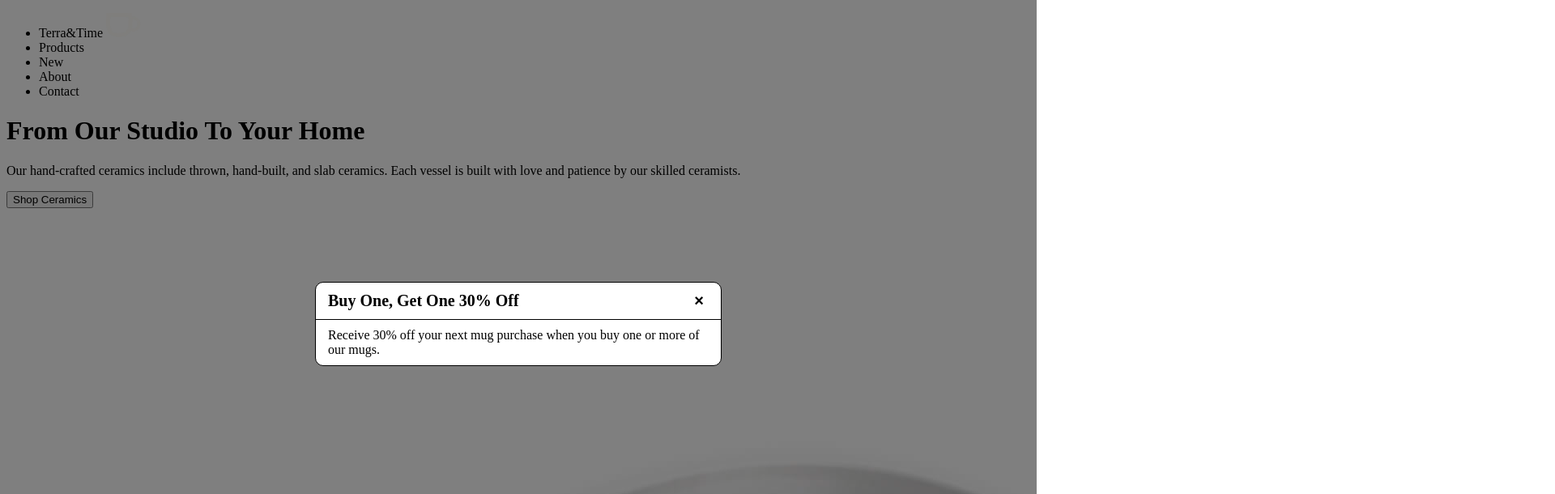
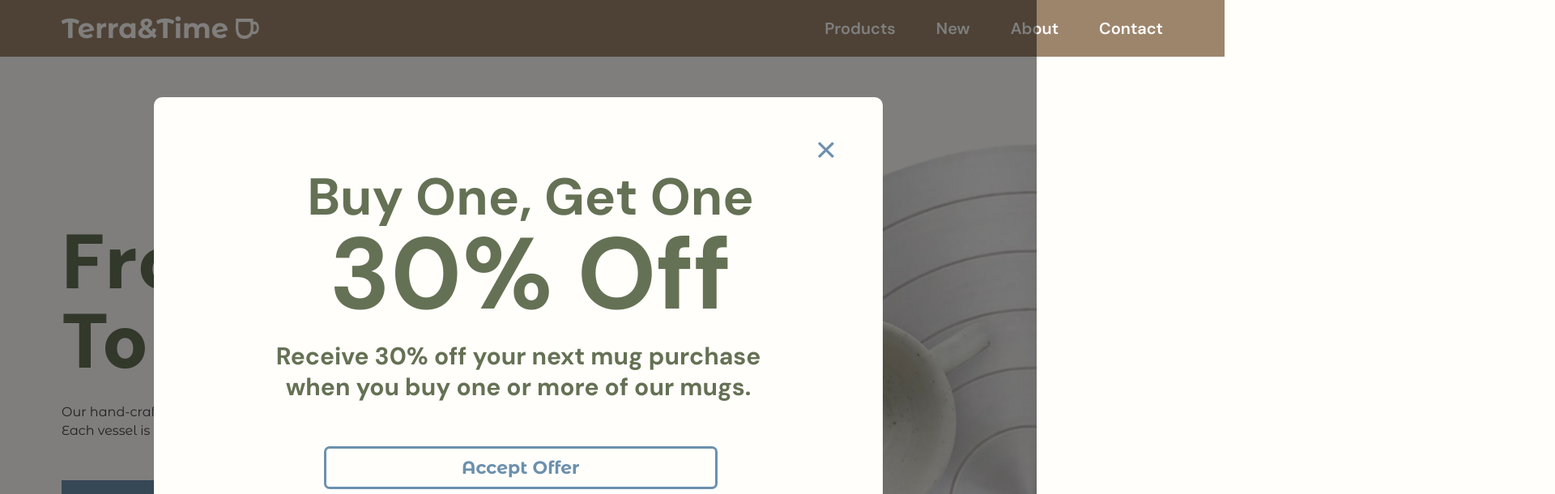
Before and after one commit to hannah-designs/IxD-Ceramic-Hero, a plain HTML site: page index.html in a window 1280 px wide. Both pictures are taken after a click on the button "Shop Ceramics". Shown: the top 610 px of the page at 81% size, 1920 px wide, since content can reach past the window. Drawn offline with Linux system fonts and the light colour scheme.

Commit message:
added all css

```diff
--- a/index.html
+++ b/index.html
@@ -8,36 +8,42 @@
 <body>
     <header>
       <nav>
-        <ul>
-            <li>
+        <div class="nav">
+            <div class="nav-logo">
                 Terra&Time
-                <img src="images/ceramic_mug_logo.jpg">
-            </li>
+                <img src="images/mug-logo.png">
+            </div>
             <div class="side-nav">
-            <li>Products</li>
-            <li>New</li>
-            <li>About</li>
-            <li>Contact</li>
+            <a href="#">Products</a>
+            <a href="#">New</a>
+            <a href="#">About</a>
+            <a href="#">Contact</a>
             </div>
-        </ul>
+        </div>
       </nav>
     </header>
     <main>
-    <h1>From Our Studio To Your Home</h1>
-        <p>Our hand-crafted ceramics include thrown, hand-built, and slab ceramics. Each vessel is built with love and patience by our skilled ceramists.</p>
-    <button data-modal-target="#modal"> Shop Ceramics </button>
-    <div class="hero-image">
-        <img src="images/ceramic_wheel_bowls_sm.jpg" />
-    </div>
+      <div class="hero-main">
+        <div class="hero-text">
+          <h1>From Our Studio </h1>
+          <h1>To Your Home</h1>
+            <p>Our hand-crafted ceramics include thrown, hand-built, and slab ceramics. <br> Each vessel is built with love and patience by our skilled ceramists.</p>
+          <button data-modal-target="#modal"> Shop Ceramics </button>
+          <div class="wrapper-wheel"> <img src="images/ceramic_wheel_bowls_sm.png" /> </div>
+        </div>
+      </div>
     <div class="modal" id="modal">
         <div class="modal-header">
-          <div class="title">Buy One, Get One <strong>30% Off</strong></div>
+          <div class="title">Buy One, Get One <br/> <strong>30% Off</strong></div>
           <button data-close-button class="close-button">&times;</button>
         </div>
         <div class="modal-body">
           Receive 30% off your next mug purchase when you buy one or more of our mugs.
         </div>
-      </div>
+        <div class="modal-button">
+          <button class="accept-button"> Accept Offer </button>
+        </div>
+    </div>
       <div id="overlay"> </div>
       <script src="script.js"></script>
      </main>
--- /dev/null
+++ b/reset.css
@@ -0,0 +1,48 @@
+/* http://meyerweb.com/eric/tools/css/reset/
+   v2.0 | 20110126
+   License: none (public domain)
+*/
+
+html, body, div, span, applet, object, iframe,
+h1, h2, h3, h4, h5, h6, p, blockquote, pre,
+a, abbr, acronym, address, big, cite, code,
+del, dfn, em, img, ins, kbd, q, s, samp,
+small, strike, strong, sub, sup, tt, var,
+b, u, i, center,
+dl, dt, dd, ol, ul, li,
+fieldset, form, label, legend,
+table, caption, tbody, tfoot, thead, tr, th, td,
+article, aside, canvas, details, embed,
+figure, figcaption, footer, header, hgroup,
+menu, nav, output, ruby, section, summary,
+time, mark, audio, video {
+	margin: 0;
+	padding: 0;
+	border: 0;
+	font-size: 100%;
+	font: inherit;
+	vertical-align: baseline;
+}
+/* HTML5 display-role reset for older browsers */
+article, aside, details, figcaption, figure,
+footer, header, hgroup, menu, nav, section {
+	display: block;
+}
+body {
+	line-height: 1;
+}
+ol, ul {
+	list-style: none;
+}
+blockquote, q {
+	quotes: none;
+}
+blockquote:before, blockquote:after,
+q:before, q:after {
+	content: '';
+	content: none;
+}
+table {
+	border-collapse: collapse;
+	border-spacing: 0;
+}
--- a/styles.css
+++ b/styles.css
@@ -1,3 +1,6 @@
+@import url('https://fonts.googleapis.com/css2?family=DM+Sans:ital,opsz,wght@0,9..40,100..1000;1,9..40,100..1000&display=swap');
+@import url('https://fonts.googleapis.com/css2?family=Montserrat+Alternates:ital,wght@0,100;0,200;0,300;0,400;0,500;0,600;0,700;0,800;0,900;1,100;1,200;1,300;1,400;1,500;1,600;1,700;1,800;1,900&display=swap');
+@import url("reset.css");
 
 .App {
   font-family: sans-serif;
@@ -10,11 +13,12 @@
   left: 50%;
   transform: translate(-50%, -50%) scale(0);
   transition: 200ms ease-in-out;
-  border: 1px solid black;
+  border: none;
   border-radius: 10px;
   z-index: 10;
-  background-color: white;
-  width: 500px;
+  background-color: #FFFEFB;
+  width: 900px;
+  height: 560px;
   max-width: 80%;
 }
 
@@ -27,25 +31,63 @@
   display: flex;
   justify-content: space-between;
   align-items: center;
-  border-bottom: 1px solid black;
+
 }
 
 .modal-header .title {
-  font-size: 1.25rem;
-  font-weight: bold;
+  font-size: 6.4rem;
+  font-weight: 700;
+  font-family: "DM Sans", sans-serif;
+  color: #657154;
+  margin-left:115px;
+  margin-top: 82px;
+  text-align: center;
+  width: 670px;
 }
 
-.modal-header .close-button {
+.modal-header strong {
+  font-size: 12.5rem;
+}
+
+.close-button {
+  position:absolute;
   cursor: pointer;
   border: none;
   outline: none;
   background: none;
-  font-size: 1.25rem;
-  font-weight: bold;
+  font-size: 4.5rem;
+  font-weight: 400;
+  width: 60px;
+  top: 38px;
+  right: 40px;
+  margin:0;
+  color: #6C90AD;
+}
+
+.modal-button .accept-button {
+  font-family: "Montserrat Alternates", sans-serif;
+  font-size: 2.2rem;
+  font-weight: 700;
+  color: #6C90AD;
+  background-color: #FFFEFB;
+  border:3px solid #6C90AD;
+  border-radius: 7px;
+  padding: 10px 167px 10px 167px;
+  text-align: center;
+  margin-left: 210px;
+  margin-top: 44px;
 }
 
 .modal-body {
   padding: 10px 15px;
+  font-size: 30px;
+  line-height: 38px;
+  font-weight: 700;
+  font-family: "DM Sans", sans-serif;
+  color: #657154;
+  width: 670px;
+  margin-left: 115px;
+  text-align: center;
 }
 
 #overlay {
@@ -64,3 +106,123 @@
   opacity: 1;
   pointer-events: all;
 }
+
+.wrapper-wheel img {
+  height: auto;
+  width: 100%;
+  display: block;
+}
+
+.wrapper-wheel {
+  position: absolute;
+  right: 0;
+  bottom: 150px;
+  width: 1367px;
+  transform: translate(50%, 50%);
+  padding: 0;
+  margin: 0;
+}
+
+*{
+  box-sizing: border-box;
+}
+
+body{
+  margin:0;
+  background-color:#FFFEFB;
+}
+
+.nav {
+  display:flex;
+  flex-direction: row;
+  background-color: #9D856C;
+  justify-content: space-between;
+  width: 1512px;
+  height: 70px;
+  margin:0;
+  padding:0;
+}
+
+.side-nav > a {
+  margin-left: 50px;
+  color: #ffff;
+  text-decoration: none;
+}
+
+.side-nav {
+  display:flex;
+  flex-direction:row;
+  align-items: center;
+  font-family: "DM Sans", sans-serif;
+  font-weight: 600;
+  font-style:normal;
+  font-size:2rem;
+  color:#FFFEFB;
+  margin-right: 76px;
+}
+
+.nav-logo {
+  display: flex;
+  flex-direction: row;
+  font-family: "Montserrat Alternates", sans-serif;
+  font-size: 3.4rem;
+  font-weight: 700;
+  font-style: normal;
+  color:#FFFEFB;
+  margin-left: 76px;
+  align-items: center;
+}
+
+.nav-logo img{
+  width: 38px;
+  height: 25px;
+  padding-left: 8.87px;
+}
+
+h1 {
+  font-family: "DM Sans", sans-serif;
+  font-weight:900;
+  font-style: normal;
+  font-size: 9.5rem;
+  color: #657154;
+  line-height: 9.8rem;
+}
+
+p {
+  font-family: "Montserrat Alternates", sans-serif;
+  font-size: 1.6rem;
+  font-weight: 400;
+  font-style: normal;
+  color: #404040;
+  line-height: 2.3rem;
+}
+
+html {
+   font-size: 10px;
+}
+
+.hero-text button{
+  font-family: "Montserrat Alternates", sans-serif;
+  font-size: 1.6rem;
+  font-weight: 600;
+  font-style: normal;
+  color: #FFFEFB;
+  margin-top: 50px;
+  background-color: #6C90AD;
+  border: none;
+  padding: 15px 100px 15px 100px;
+}
+.hero-text {
+  margin-top: 205px;
+  margin-left: 76px;
+}
+
+.hero-text p {
+  margin-top: 25.5px;
+}
+
+.hero-main {
+  position: relative;
+  overflow:hidden;
+  min-height: calc(100vh - 70px);
+}
```
Also changed, not shown: images/ceramic_mug_logo.jpg (deleted), images/ceramic_wheel_bowls_sm.jpg (deleted), images/ceramic_wheel_bowls_sm.png (added), images/mug-logo.png (added).
